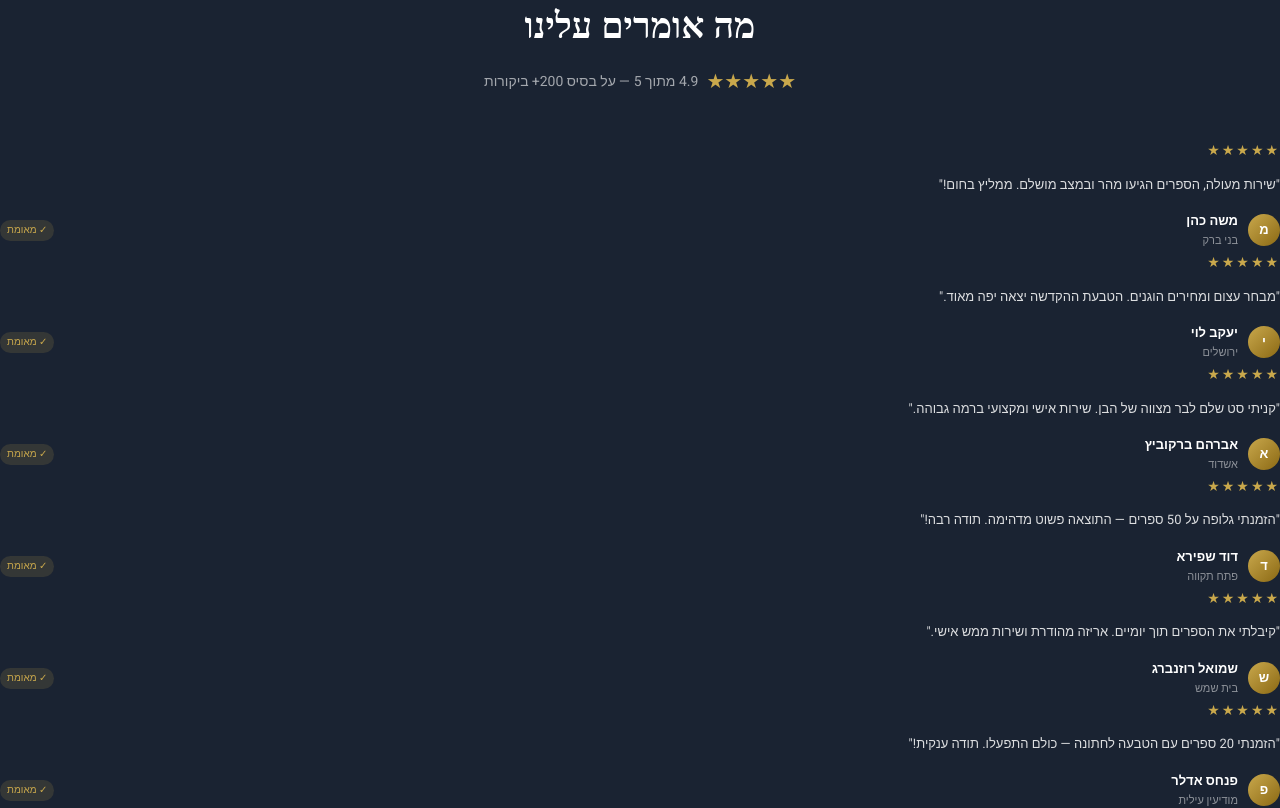
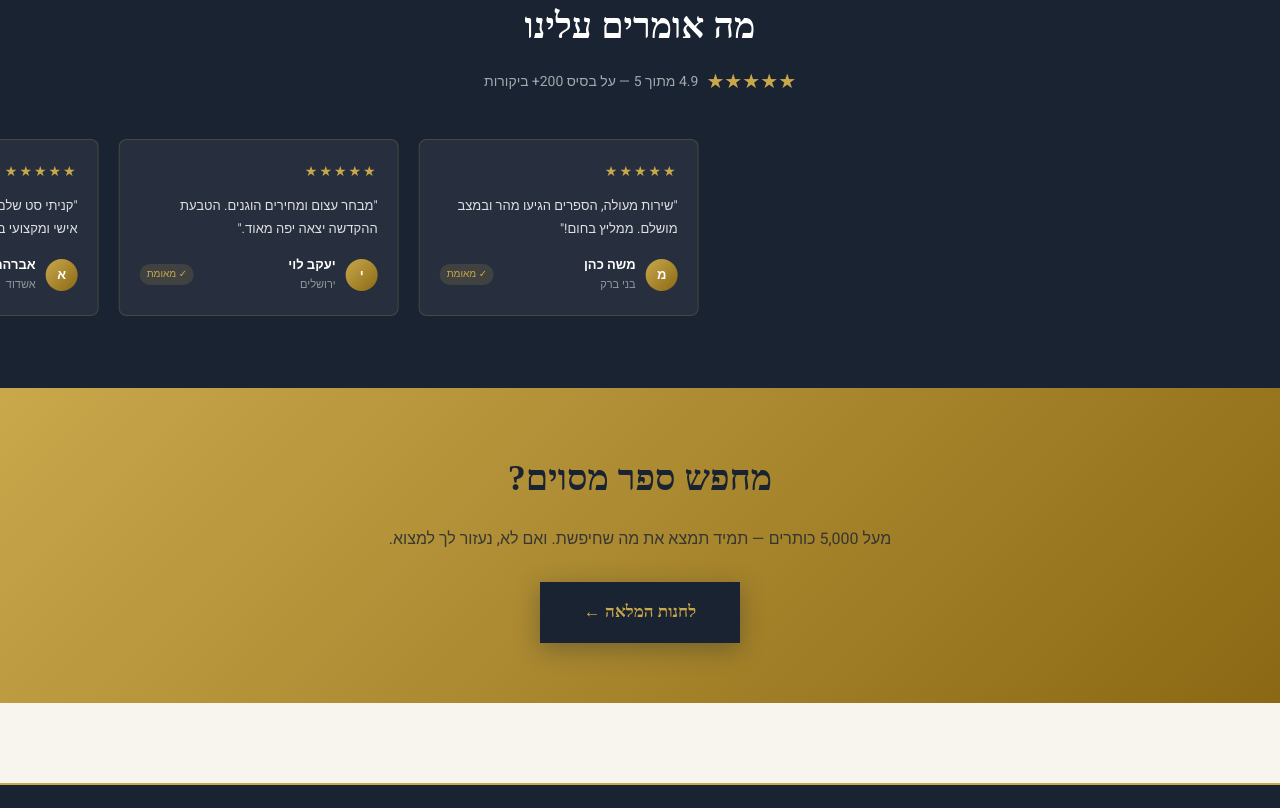
Before and after one commit to hatbaot2554-hue/masoret-website, a Next.js app: page / in a window 1280 px wide. Shown: the part 1440-2248 px from the top of the page. Built offline with nearby package versions, Linux system fonts and the light colour scheme; no server answers; a web font is replaced by a local one.

Commit message:
Update globals.css

```diff
--- a/app/globals.css
+++ b/app/globals.css
@@ -224,3 +224,36 @@ h1, h2, h3, h4 {
     grid-template-columns: 1fr !important;
   }
 }
+/* ===== REVIEWS CAROUSEL ===== */
+.reviews-carousel-wrapper {
+  overflow: hidden;
+  width: 100%;
+  cursor: default;
+}
+
+.reviews-carousel-track {
+  display: flex;
+  gap: 20px;
+  animation: carousel-scroll 60s linear infinite;
+  width: max-content;
+}
+
+.reviews-carousel-wrapper:hover .reviews-carousel-track {
+  animation-play-state: paused;
+}
+
+@keyframes carousel-scroll {
+  0% { transform: translateX(0); }
+  100% { transform: translateX(-50%); }
+}
+
+.review-card-carousel {
+  background: rgba(255,255,255,0.06);
+  border: 1px solid rgba(201,168,76,0.2);
+  border-radius: 8px;
+  padding: 20px;
+  width: 280px;
+  flex-shrink: 0;
+  display: flex;
+  flex-direction: column;
+}
```
